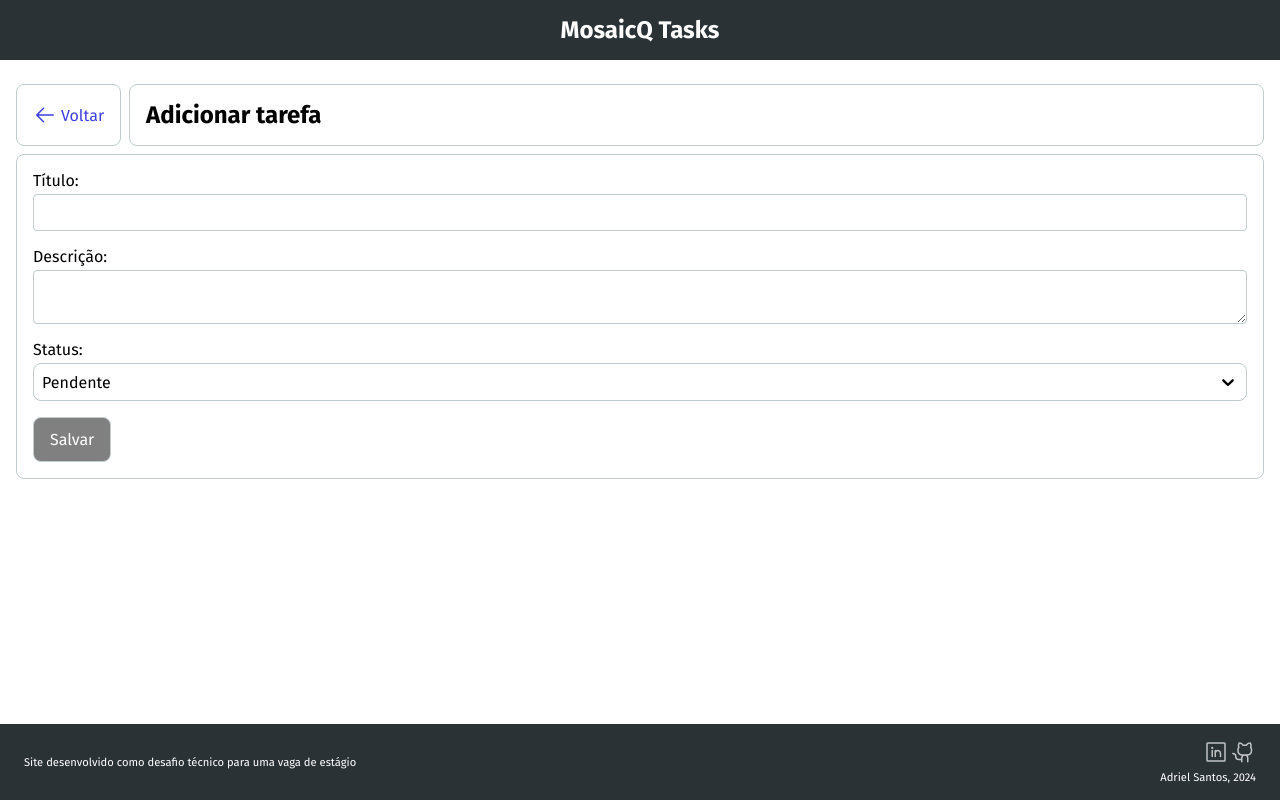
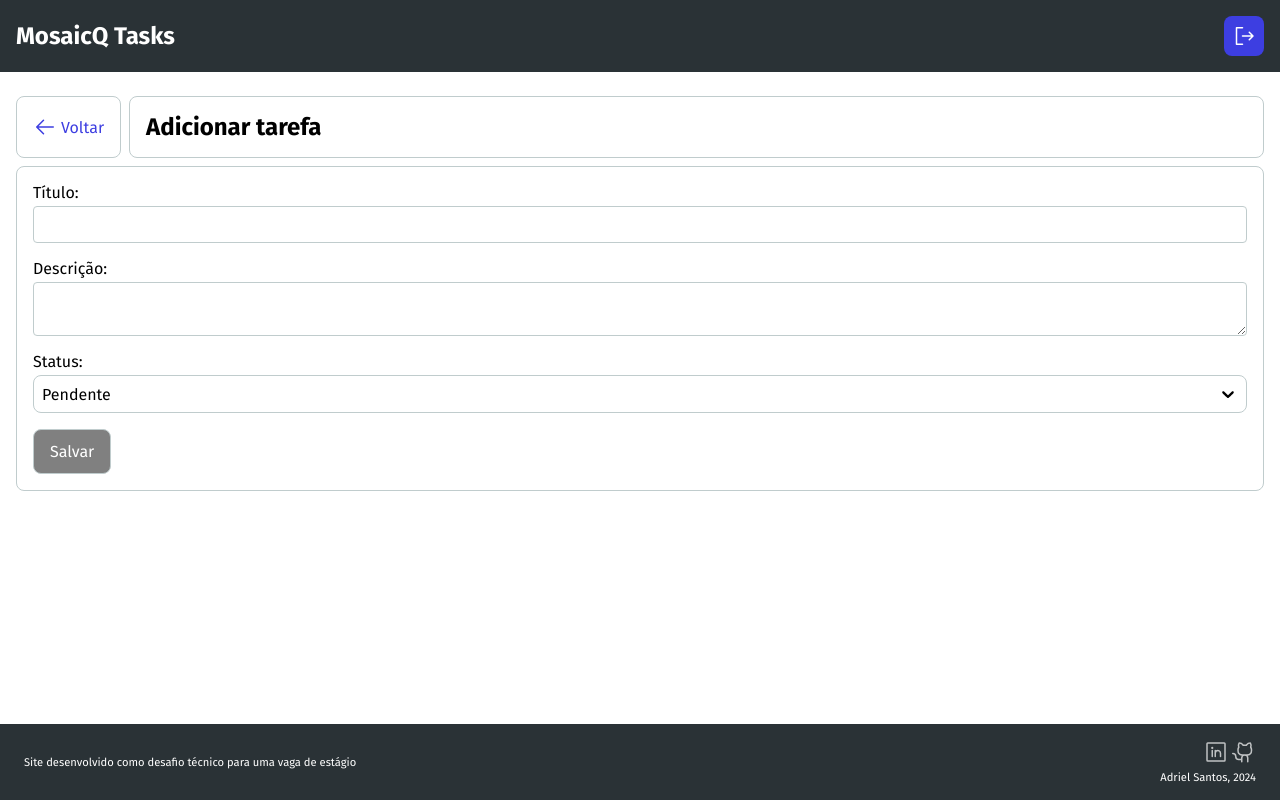
Before and after one commit to br-adriel/ts-mosaicq-todo, a React (Vite) app in the folder frontend/: page /tasks/add in a window 1280 px wide. Built offline with nearby package versions, Linux system fonts and the light colour scheme; no server answers; sample sign-in values are in the browser's storage.

Commit message:
feat: Add LogoutButton component

```diff
--- a/frontend/src/components/Header/index.tsx
+++ b/frontend/src/components/Header/index.tsx
@@ -1,6 +1,7 @@
 import { Link } from 'react-router-dom';
 import Container from '../Container';
 import * as S from './style';
+import LogoutButton from '../LogoutButton';
 
 export default function Header() {
   return (
@@ -9,6 +10,7 @@ export default function Header() {
         <h1>
           <Link to='/'>MosaicQ Tasks</Link>
         </h1>
+        <LogoutButton />
       </Container>
     </S.Header>
   );
--- a/frontend/src/components/Header/style.tsx
+++ b/frontend/src/components/Header/style.tsx
@@ -7,14 +7,21 @@ export const Header = styled.header`
 
   ${Container} {
     display: flex;
-    justify-content: center;
+    justify-content: space-between;
+    align-items: center;
     padding: 16px;
+    gap: 32px;
   }
 
   h1 {
     font-size: 1.5rem;
   }
 
+  button {
+    padding: 8px;
+    border: none;
+  }
+
   a {
     color: inherit;
   }
--- /dev/null
+++ b/frontend/src/components/LogoutButton/index.tsx
@@ -0,0 +1,15 @@
+import { SignOut } from '@phosphor-icons/react';
+
+export default function LogoutButton() {
+  const click = () => {
+    localStorage.removeItem('accessToken');
+    localStorage.removeItem('refreshToken');
+  };
+
+  if (!localStorage.getItem('accessToken')) return null;
+  return (
+    <button onClick={click} title='Sair'>
+      <SignOut size={24} />
+    </button>
+  );
+}
```
